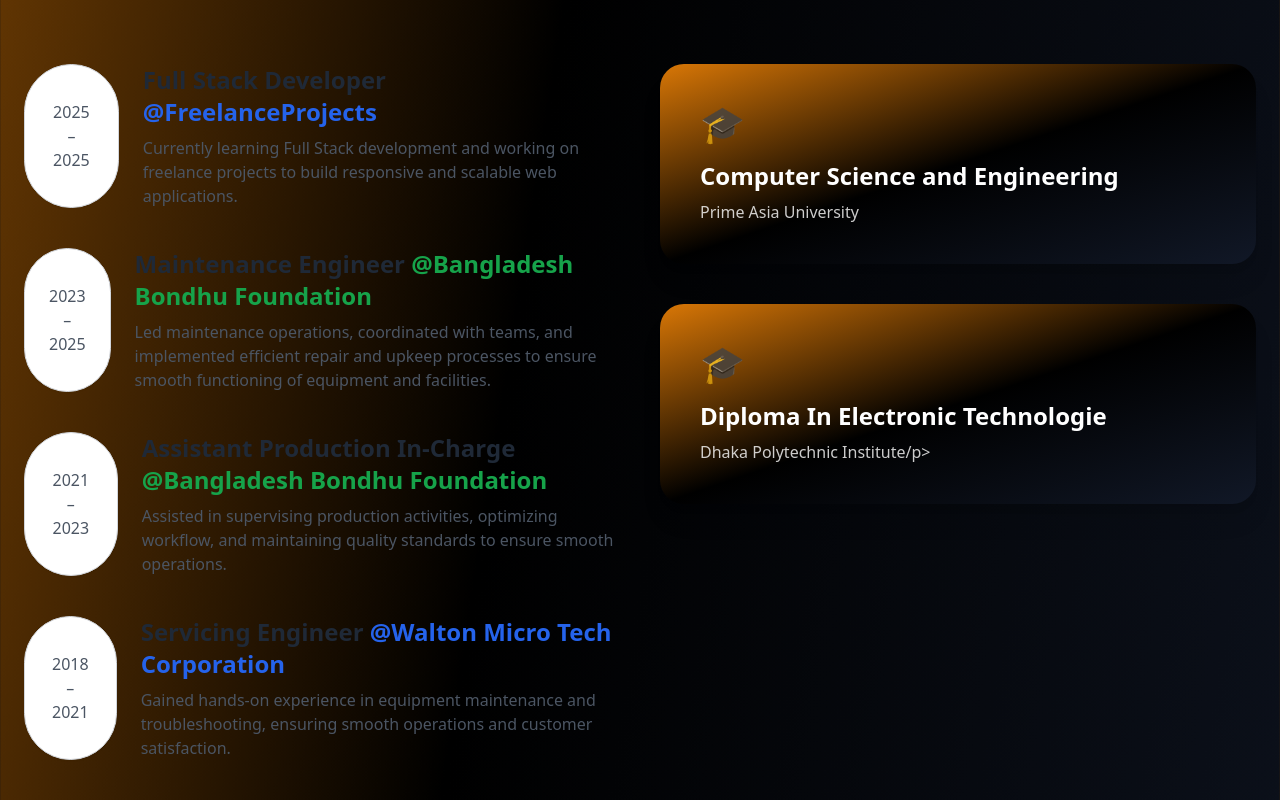
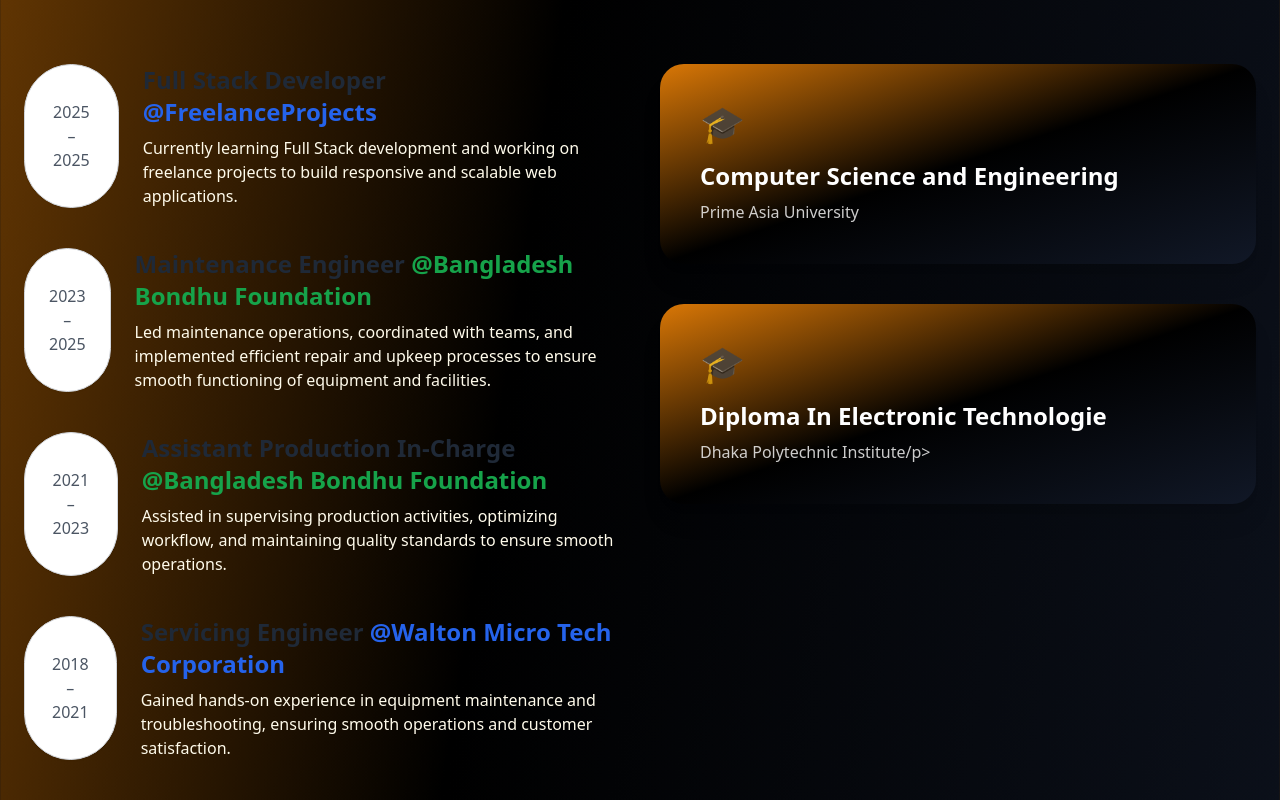
Before and after one commit to Sukanto-Sarker/Assignment3, a website: page index.html in a window 1280 px wide. Shown: the part 4620-5420 px from the top of the page. Drawn offline with nearby package versions, Linux system fonts and the light colour scheme; a web font is replaced by a local one.

Commit message:
Update index.html

```diff
--- a/index.html
+++ b/index.html
@@ -575,7 +575,7 @@
 
     <div>
       <h3 class="text-2xl font-bold text-gray-800">Full Stack Developer <span class="text-blue-600">@FreelanceProjects</span></h3>
-      <p class="text-gray-600 mt-2">
+      <p class=" mt-2 text-white-800">
         Currently learning Full Stack development and working on freelance projects to build responsive and scalable web applications.
       </p>
     </div>
@@ -588,7 +588,7 @@
     </div>
     <div>
       <h3 class="text-2xl font-bold text-gray-800">Maintenance Engineer <span class="text-green-600">@Bangladesh Bondhu Foundation</span></h3>
-      <p class="text-gray-600 mt-2">
+      <p class="text-white-800 mt-2">
         Led maintenance operations, coordinated with teams, and implemented efficient repair and upkeep processes to ensure smooth functioning of equipment and facilities.
       </p>
     </div>
@@ -597,11 +597,11 @@
   <!-- Item 3 -->
   <div class="flex gap-6">
     <div class="border border-gray-300 bg-white rounded-full px-6 py-3 text-gray-600 font-medium shadow-sm flex items-center justify-center text-center">
-      2021 – 2023
+     2021 – 2023
     </div>
     <div>
       <h3 class="text-2xl font-bold text-gray-800">Assistant Production In-Charge <span class="text-green-600">@Bangladesh Bondhu Foundation</span></h3>
-      <p class="text-gray-600 mt-2">
+      <p class="text-white-800 mt-2">
         Assisted in supervising production activities, optimizing workflow, and maintaining quality standards to ensure smooth operations.
       </p>
     </div>
@@ -614,7 +614,7 @@
     </div>
     <div>
       <h3 class="text-2xl font-bold text-gray-800">Servicing Engineer <span class="text-blue-600">@Walton Micro Tech Corporation</span></h3>
-      <p class="text-gray-600 mt-2">
+      <p class="text-white-800 mt-2">
         Gained hands-on experience in equipment maintenance and troubleshooting, ensuring smooth operations and customer satisfaction.
       </p>
     </div>
```
